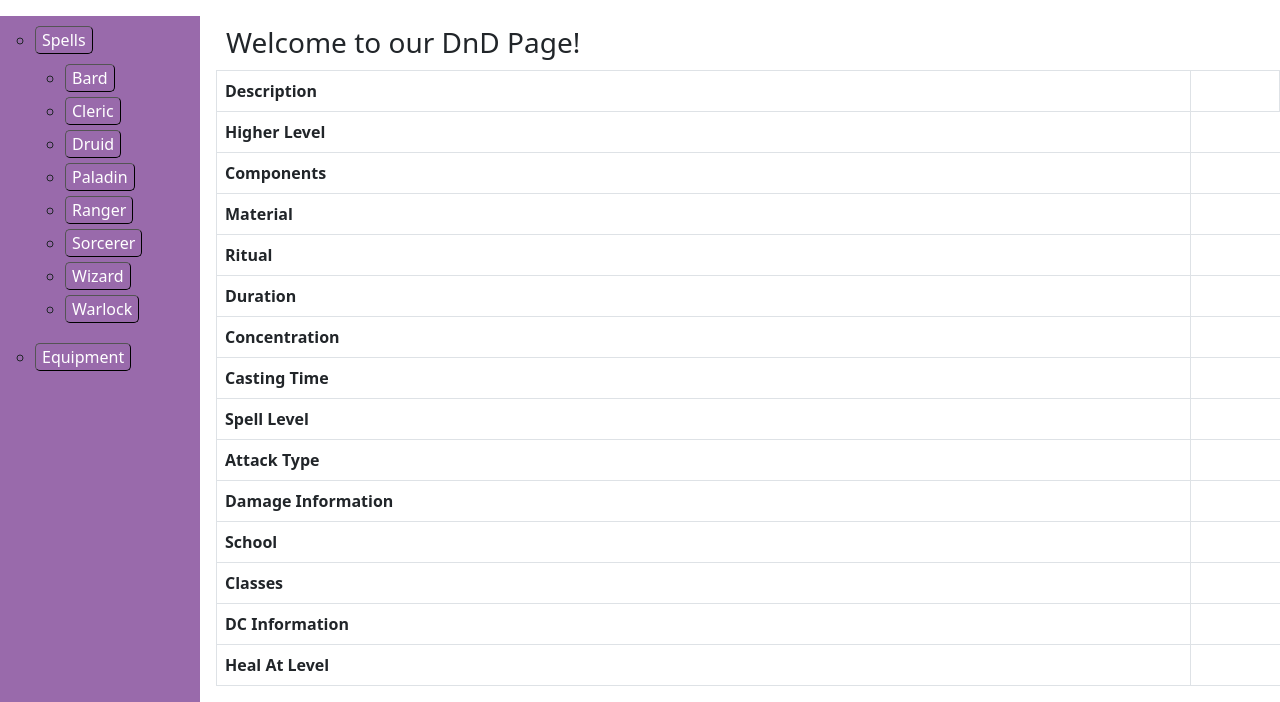
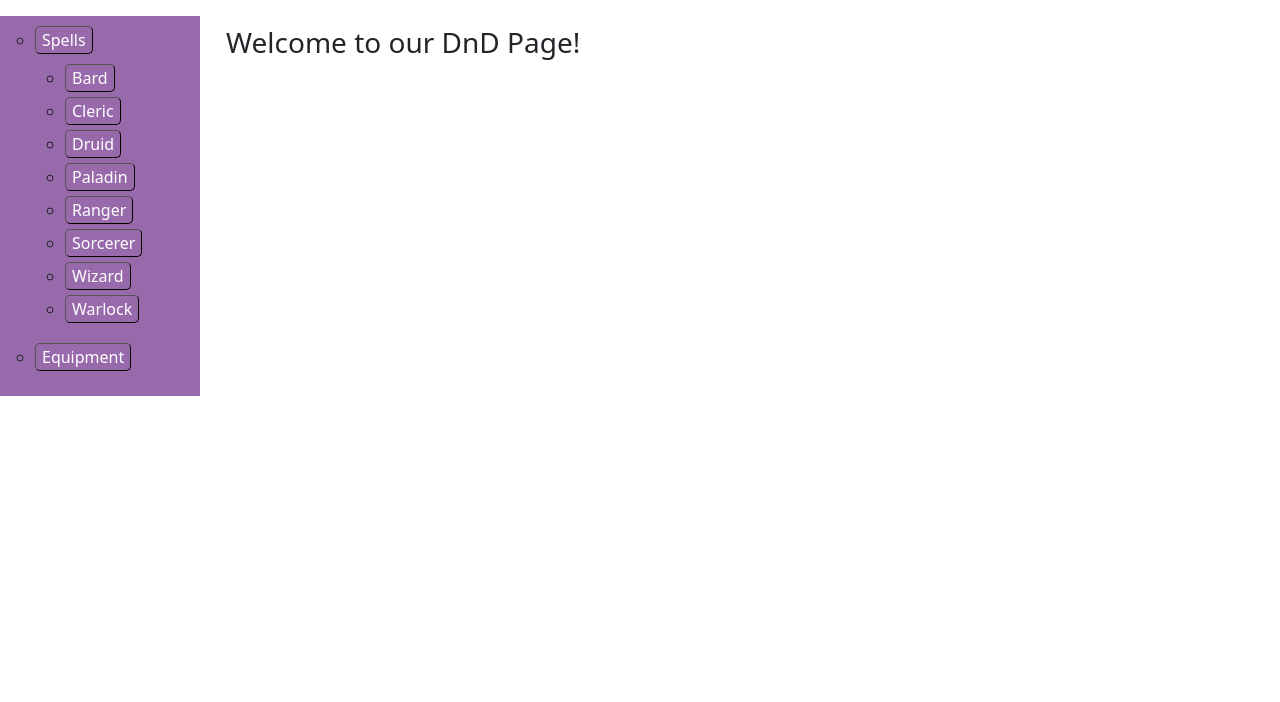
Before and after one commit to rasmussenmatthew/cs257, a Flask app: template webapp/templates/spell.html in a window 1280 px wide. Shown: the part 100-802 px from the top of the page. After the commit the page ends 496 px from the top, so only its background shows below. Run offline with Flask 2, Linux system fonts and the light colour scheme; the template is opened without the code that fills it, so the values that code supplies are empty; parts of the project's set-up code (start-up, migrations or seed data) failed here and were passed over; some libraries are stand-ins or nearby versions.

Commit message:
changes to spell.html

```diff
--- a/webapp/api.py
+++ b/webapp/api.py
@@ -41,7 +41,7 @@ def get_spells():
 
 @api.route('/spells/<spell_name>')
 def get_spell_information(spell_name):
-    spell_name = spell_name
+    like_arguments = spell_name
     query = '''SELECT * FROM spells WHERE spell_name LIKE %s'''
 
     spells_list = []
@@ -49,7 +49,7 @@ def get_spell_information(spell_name):
     try:
         connection = psycopg2.connect(database=database, user=user, password=password)
         cursor = connection.cursor()
-        cursor.execute(query)
+        cursor.execute(query, [like_arguments])
         for row in cursor:
             spells_dictionary = {'spell_name' : row[1], 'spell_description' : row[2], 'higher_level' : row[3], 'components' : row[4], 'material' : row[5], 'ritual' : row[6], 'duration' : row[7], 'concentration' : row[8], 'casting_time' : row[9], 'spell_level' : row[10], 'attack_type' : row[11], 'damage_information' : row[12], 'school' : row[13], 'classes' : row[14], 'dc_information' : row[15], 'heal_at_level' : row[16]}
             spells_list.append(spells_dictionary)
--- a/webapp/app.py
+++ b/webapp/app.py
@@ -20,6 +20,10 @@ app.register_blueprint(api.api, url_prefix='/api')
 def home():
     return flask.render_template('index.html')
 
+@app.route('/spells/')
+def spell_page():
+    return flask.render_template('spell.html')
+
 # This route supports relative links among your web pages, assuming those pages
 # are stored in the templates/ directory or one of its descendant directories,
 # without requiring you to have specific routes for each page.
--- a/webapp/static/webapp.js
+++ b/webapp/static/webapp.js
@@ -43,92 +43,6 @@ function getAPIBaseURL() {
     var baseURL = window.location.protocol + '//' + window.location.hostname + ':' + window.location.port + '/api';
     return baseURL;
 }
-/*
-$(document).ready( function() {
-    var baseurl = getAPIBaseURL();
-    var xmlhttp = new XMLHttpRequest();
-    xmlhttp.open('GET', baseurl+'/spells', true);
-    xmlhttp.onreadystatechange = function(){
-        if(xmlhttp.readyState == 4 && xmlhttp.status == 200){
-            var spell = JSON.parse(xmlhttp.responseText);
-            $('#example').DataTable( {
-                data : spell,
-                'columns':[
-                    {'data':'spell_name'},
-                    {'data':'spell_level'},
-                    {'data':'casting_time'},
-                    {'data':'ritual'}
-                ]
-            });
-        }
-    }
-    xmlhttp.send();
-});
-*/
-/*
-$(document).ready( function() {
-    var baseurl = getAPIBaseURL() + '/spells/classes/';
-    var api_list = ['Bard', 'Cleric', 'Druid', 'Paladin', 'Ranger', 'Sorcerer', 'Wizard', 'Warlock'];
-    var xmlhttp = new XMLHttpRequest();
-    for (var name of api_list){
-        console.log(name);
-        xmlhttp.open('GET', baseurl+name, true);
-        xmlhttp.onreadystatechange = function(){
-            if(xmlhttp.readyState == 4 && xmlhttp.status == 200){
-                console.log(name);
-                var spell = JSON.parse(xmlhttp.responseText);
-                console.log(spell);
-                $('#' + name).DataTable( {
-                    data : spell,
-                    'columns':[
-                        {'data':'spell_name'},
-                        {'data':'spell_level'},
-                        {'data':'casting_time'},
-                        {'data':'ritual'}
-                    ]
-                });
-            }
-        }
-        xmlhttp.send();
-        if ($.fn.dataTable.isDataTable('#'+name)){
-           console.log(name);
-        }
-    }
-});
-*/
-/*
-function get_spells() {
-    var url = getAPIBaseURL() + '/spells';
-
-    fetch(url, {method: 'get'})
-
-    .then((response) => response.json())
-
-
-    .then(function(spells) {
-        var listBody = '';
-        for (var k = 0; k < spells.length; k++) {
-            var spell = spells[k];
-            listBody += '<li>' + spell['spell_name']
-                      + ', ' + spell['spell_level']
-                      + '-' + spell['casting_time']
-                      + ', ' + spell['ritual']
-                      + '</li>\n';
-        }
-
-        var contentLabelElement = document.getElementById('content_label');
-        contentLabelElement.innerHTML = 'All spells';
-        var spellListElement = document.getElementById('spell_list');
-        if (spellListElement) {
-            spellListElement.innerHTML = listBody;
-        }
-    })
-
-    .catch(function(error) {
-        console.log(error);
-    });
-}
-*/
 
 function get_spells() {
     var url = getAPIBaseURL() + '/spells';
@@ -180,39 +94,6 @@ function get_spells() {
         console.log(error);
     });
 }
-
-/*
-function get_spells_for_class(class_name) {
-    var url = getAPIBaseURL() + '/spells/classes/' +  class_name;
-
-    fetch(url, {method: 'get'})
-
-    .then((response) => response.json())
-
-    .then(function(spells) {
-        var listBody = '';
-        for (var k = 0; k < spells.length; k++) {
-            var spell = spells[k];
-            listBody += '<li>' + spell['spell_name']
-                      + ', ' + spell['spell_level']
-                      + '-' + spell['casting_time']
-                      + ', ' + spell['ritual']
-                      + '</li>\n';
-        }
-
-        var contentLabelElement = document.getElementById('content_label');
-        contentLabelElement.innerHTML = class_name + ' spells';
-        var spellListElement = document.getElementById('spell_list');
-        if (spellListElement) {
-            spellListElement.innerHTML = listBody;
-        }
-    })
-
-    .catch(function(error) {
-        console.log(error);
-    });
-}
-*/
 
 function get_spells_for_class(class_name) {
     var url = getAPIBaseURL() + '/spells/classes/' +  class_name;
@@ -274,20 +155,22 @@ function get_spell_information(spell_name){
 
     .then(function(spell) {
         var baseurl = getAPIBaseURL();
-        var Body = '';
-        for (var k = 0; k < spell.length; k++) {
+        var table = '';
+        var headers = ['Description', 'Cast at Higher Level', 'Components', 'Materials', 'Ritual',
+                        'Duration', 'Concentration', 'Casting Time', 'Spell Level', 'Attack Type',
+                        'Damage Information', 'School', 'Classes', 'DC Information', 'Heal at Level'];
+        for (var k = 1; k < spell.length; k++) {
             var spell_element = spell[k];
-            listBody += '<li>' + spell['spell_name']
-                      + ', ' + spell['spell_level']
-                      + '-' + spell['casting_time']
-                      + ', ' + spell['ritual']
-                      + '</li>\n';
+            var current_header = header[k];
+            table += '<tr><th>'+current_header+'</th><td>'+spell_element+'</td></tr>'
+
+
         }
         var contentLabelElement = document.getElementById('content_label');
-        contentLabelElement.innerHTML = class_name + ' spells';
-        var spellListElement = document.getElementById('spell_list');
-        if (spellListElement) {
-            spellListElement.innerHTML = listBody;
+        contentLabelElement.innerHTML = spell[0];
+        var tableElement = document.getElementById('spell_info');
+        if (tableElement) {
+            spellListElement.innerHTML = table;
         }
 
         }
--- a/webapp/templates/spell.html
+++ b/webapp/templates/spell.html
@@ -43,54 +43,8 @@
         </div>
         <div class = "content">
             <h3 id="content_label"> Welcome to our DnD Page! </h3>
-            <table id='Spells_table' class='table table-striped table-bordered'>
+            <table id='spell_info' class='table table-striped table-bordered'>
                 <thead>
-                    <tr>
-                        <th>Description</th>
-                        <td></td>
-                    </tr>
-                    <tr>
-                        <th>Higher Level</th>
-                    </tr>
-                    <tr>
-                        <th>Components</th>
-                    </tr>
-                    <tr>
-                        <th>Material</th>
-                    </tr>
-                    <tr>
-                        <th>Ritual</th>
-                    </tr>
-                    <tr>
-                        <th>Duration</th>
-                    </tr>
-                    <tr>
-                        <th>Concentration</th>
-                    </tr>
-                    <tr>
-                        <th>Casting Time</th>
-                    </tr>
-                    <tr>
-                        <th>Spell Level</th>
-                    </tr>
-                    <tr>
-                        <th>Attack Type</th>
-                    </tr>
-                    <tr>
-                        <th>Damage Information</th>
-                    </tr>
-                    <tr>
-                        <th>School</th>
-                    </tr>
-                    <tr>
-                        <th>Classes</th>
-                    </tr>
-                    <tr>
-                        <th>DC Information</th>
-                    </tr>
-                    <tr>
-                        <th>Heal At Level</th>
-                    </tr>
                 </thead>
             </table>
        </div>
```
Also changed, not shown: webapp/templates/index.html (+6 -9 lines).
